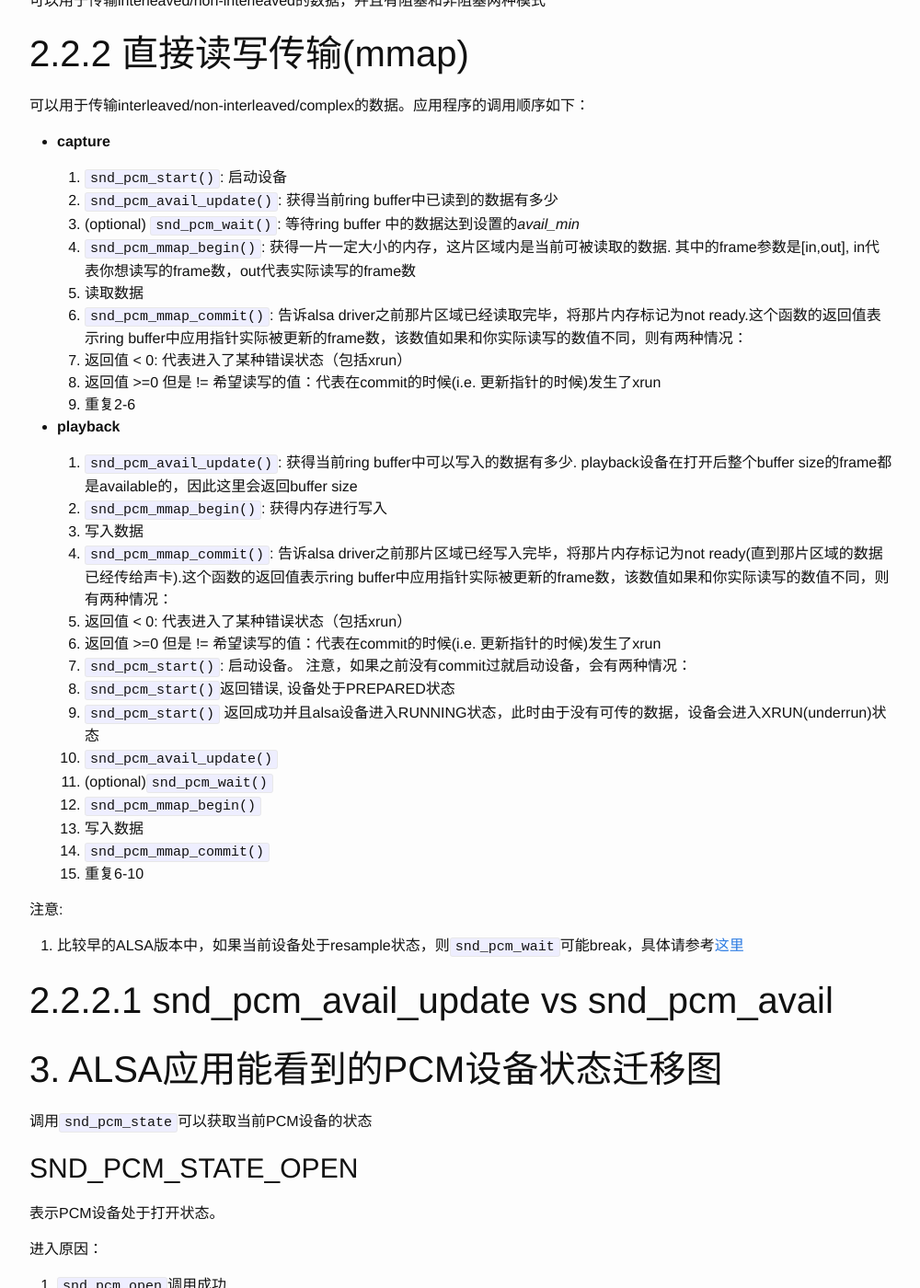
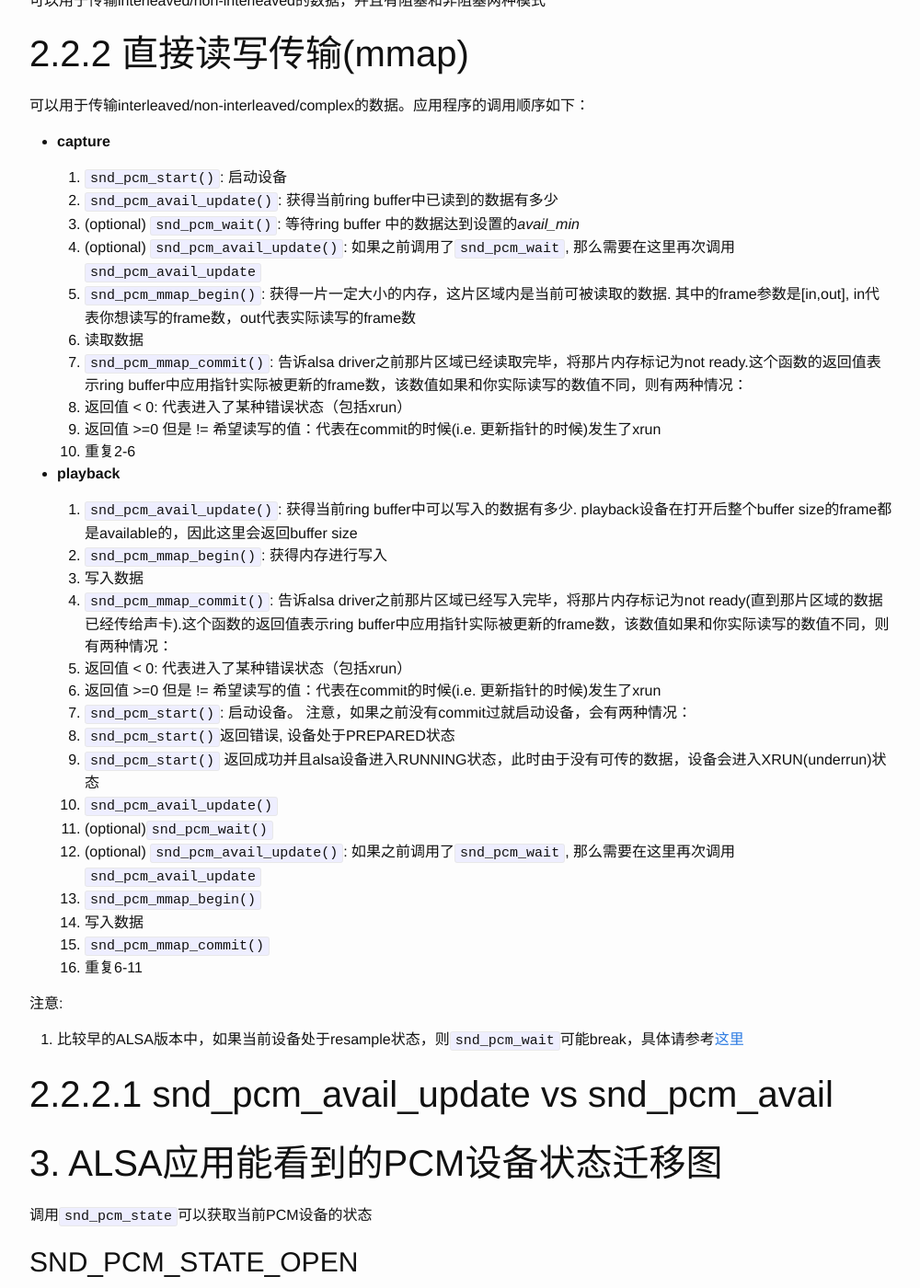
Before and after one commit to magodo/magodo.github.io-old, a Jekyll site: the page built from _posts/2016-04-14-alsa-pcm.md, in a window 1280 px wide and 1400 px high, scrolled down 5346 px. Shown: the whole window at 92% size, without its empty margins (138-1138 px from the left). Built offline with Jekyll 4.4.1, drawn with Linux system fonts in a browser that asks for light colours.

Commit message:
mmap process

```diff
--- a/_posts/2016-04-14-alsa-pcm.md
+++ b/_posts/2016-04-14-alsa-pcm.md
@@ -142,12 +142,13 @@ PCM设备可以以阻塞或非阻塞两种模式打开：
   1. `snd_pcm_start()`: 启动设备
   2. `snd_pcm_avail_update()`: 获得当前ring buffer中已读到的数据有多少
   3. (optional) `snd_pcm_wait()`: 等待ring buffer 中的数据达到设置的*avail_min*
-  4. `snd_pcm_mmap_begin()`: 获得一片一定大小的内存，这片区域内是当前可被读取的数据. 其中的frame参数是[in,out], in代表你想读写的frame数，out代表实际读写的frame数
-  5. 读取数据
-  6. `snd_pcm_mmap_commit()`: 告诉alsa driver之前那片区域已经读取完毕，将那片内存标记为not ready.这个函数的返回值表示ring buffer中应用指针实际被更新的frame数，该数值如果和你实际读写的数值不同，则有两种情况：
+  4. (optional) `snd_pcm_avail_update()`: 如果之前调用了`snd_pcm_wait`, 那么需要在这里再次调用`snd_pcm_avail_update`
+  5. `snd_pcm_mmap_begin()`: 获得一片一定大小的内存，这片区域内是当前可被读取的数据. 其中的frame参数是[in,out], in代表你想读写的frame数，out代表实际读写的frame数
+  6. 读取数据
+  7. `snd_pcm_mmap_commit()`: 告诉alsa driver之前那片区域已经读取完毕，将那片内存标记为not ready.这个函数的返回值表示ring buffer中应用指针实际被更新的frame数，该数值如果和你实际读写的数值不同，则有两种情况：
     1. 返回值 < 0: 代表进入了某种错误状态（包括xrun）
     2. 返回值 >=0 但是 != 希望读写的值：代表在commit的时候(i.e. 更新指针的时候)发生了xrun
-  7. 重复2-6
+  8. 重复2-6
 
 * **playback**
 
@@ -162,10 +163,11 @@ PCM设备可以以阻塞或非阻塞两种模式打开：
     2. `snd_pcm_start()` 返回成功并且alsa设备进入RUNNING状态，此时由于没有可传的数据，设备会进入XRUN(underrun)状态
   6. `snd_pcm_avail_update()`
   7. (optional)`snd_pcm_wait()`
-  8. `snd_pcm_mmap_begin()`
-  9. 写入数据
-  10. `snd_pcm_mmap_commit()`
-  11. 重复6-10
+  8. (optional) `snd_pcm_avail_update()`: 如果之前调用了`snd_pcm_wait`, 那么需要在这里再次调用`snd_pcm_avail_update`
+  9. `snd_pcm_mmap_begin()`
+  10. 写入数据
+  11. `snd_pcm_mmap_commit()`
+  12. 重复6-11
 
 注意:
 
```
